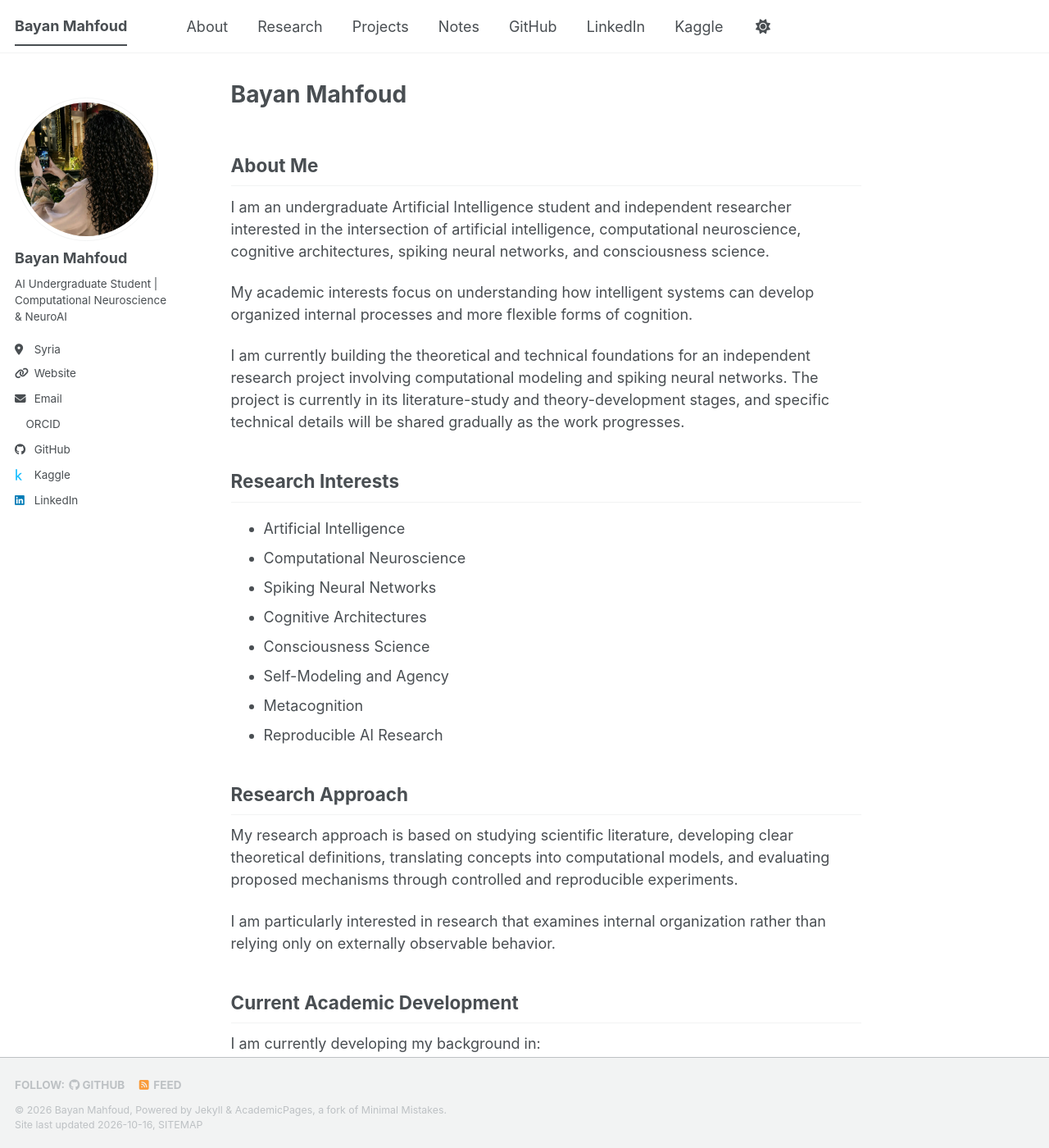
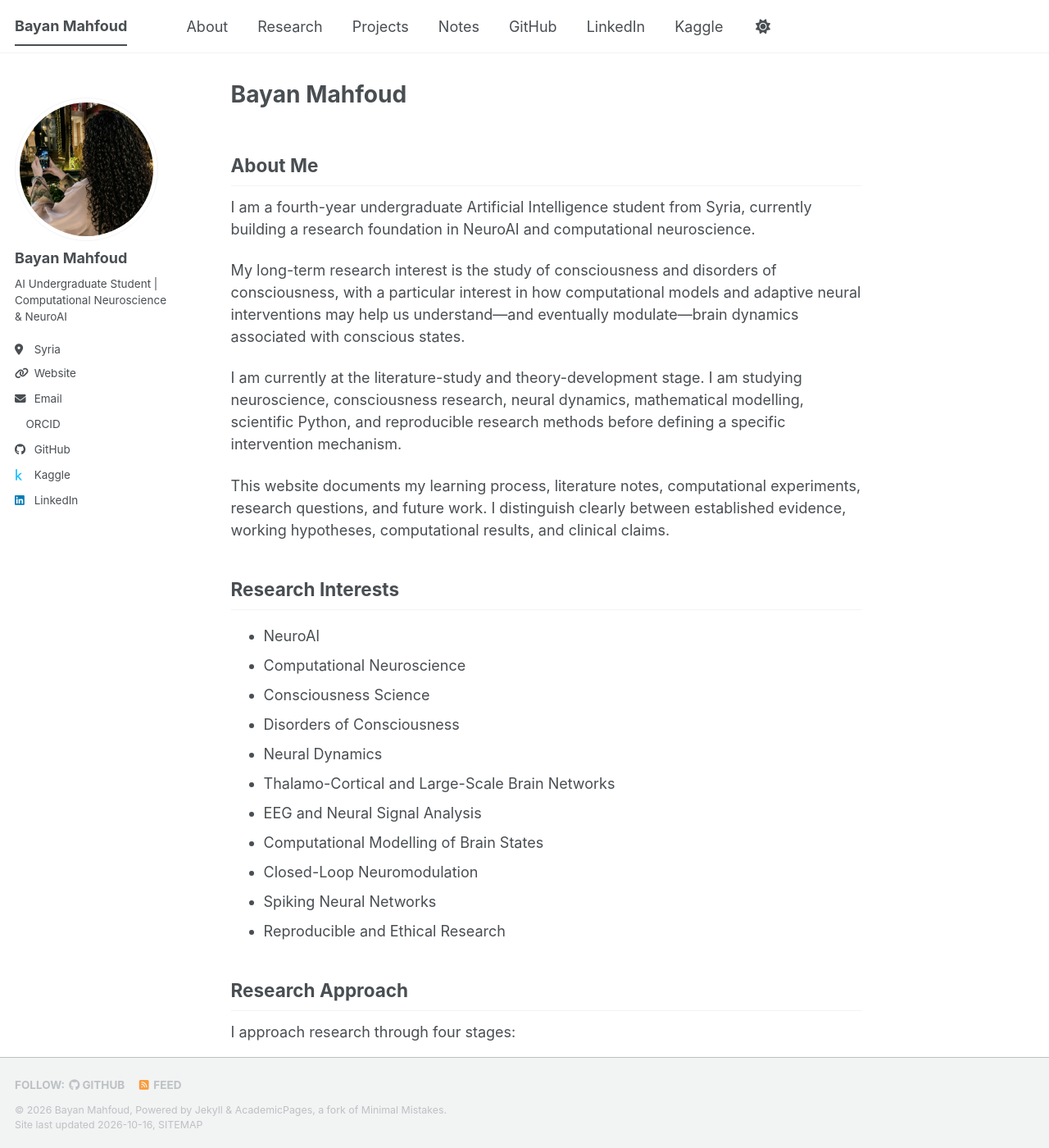
Before and after one commit to BayanMahfoud/BayanMahfoud-academic-preview, a Jekyll site: the page built from _pages/about.md, in a window 1280 px wide and 1400 px high. Shown: the whole window at 82% size. Built offline with Jekyll 4.4.1, drawn with Linux system fonts in a browser that asks for light colours; a style sheet for code colours, icons or effects is not loaded; some of the changed text lies outside the part shown.

Commit message:
Update about.md

```diff
--- a/_pages/about.md
+++ b/_pages/about.md
@@ -9,46 +9,59 @@ redirect_from:
 
 ## About Me
 
-I am an undergraduate Artificial Intelligence student and independent researcher interested in the intersection of artificial intelligence, computational neuroscience, cognitive architectures, spiking neural networks, and consciousness science.
+I am a fourth-year undergraduate Artificial Intelligence student from Syria, currently building a research foundation in NeuroAI and computational neuroscience.
 
-My academic interests focus on understanding how intelligent systems can develop organized internal processes and more flexible forms of cognition.
+My long-term research interest is the study of consciousness and disorders of consciousness, with a particular interest in how computational models and adaptive neural interventions may help us understand—and eventually modulate—brain dynamics associated with conscious states.
 
-I am currently building the theoretical and technical foundations for an independent research project involving computational modeling and spiking neural networks. The project is currently in its literature-study and theory-development stages, and specific technical details will be shared gradually as the work progresses.
+I am currently at the literature-study and theory-development stage. I am studying neuroscience, consciousness research, neural dynamics, mathematical modelling, scientific Python, and reproducible research methods before defining a specific intervention mechanism.
+
+This website documents my learning process, literature notes, computational experiments, research questions, and future work. I distinguish clearly between established evidence, working hypotheses, computational results, and clinical claims.
 
 ## Research Interests
 
-- Artificial Intelligence
+- NeuroAI
 - Computational Neuroscience
+- Consciousness Science
+- Disorders of Consciousness
+- Neural Dynamics
+- Thalamo-Cortical and Large-Scale Brain Networks
+- EEG and Neural Signal Analysis
+- Computational Modelling of Brain States
+- Closed-Loop Neuromodulation
 - Spiking Neural Networks
-- Cognitive Architectures
-- Consciousness Science
-- Self-Modeling and Agency
-- Metacognition
-- Reproducible AI Research
+- Reproducible and Ethical Research
 
 ## Research Approach
 
-My research approach is based on studying scientific literature, developing clear theoretical definitions, translating concepts into computational models, and evaluating proposed mechanisms through controlled and reproducible experiments.
+I approach research through four stages:
 
-I am particularly interested in research that examines internal organization rather than relying only on externally observable behavior.
+1. Understanding the neuroscience and clinical problem.
+2. Mapping existing theories, measurements, and interventions.
+3. Translating testable hypotheses into mathematical and computational frameworks.
+4. Evaluating proposed mechanisms through controlled, reproducible, and safety-aware experiments.
+
+I am particularly interested in the gap between detecting residual or covert consciousness and developing interventions that can adapt to the changing dynamics of an individual brain.
+
+At the current stage, my work is exploratory and theoretical. I do not present computational simulations as proof of clinical efficacy.
 
 ## Current Academic Development
 
-I am currently developing my background in:
+I am currently strengthening my foundations in:
 
-- Artificial intelligence and machine learning
-- Computational neuroscience
-- Mathematical modeling
-- Scientific Python
-- Spiking neural networks
-- Cognitive science
-- Research methodology and reproducibility
+- Python for scientific computing
+- Linear algebra, calculus, probability, and dynamical systems
+- Machine learning and neural signal processing
+- Basic and systems neuroscience
+- EEG and computational analysis of brain signals
+- Mathematical and computational modelling of neural networks
+- Consciousness research and disorders of consciousness
+- Research methodology, scientific writing, and reproducibility
 
-This website documents my academic development, research interests, literature study, computational work, and future research outputs.
+My current priority is not collecting certificates, but producing verifiable work: code that I understand, literature notes, reproducible experiments, and clearly documented research questions.
 
 ## Profiles
 
 - [GitHub](https://github.com/BayanMahfoud )
 - [LinkedIn](https://www.linkedin.com/in/bayan-m-mahfoud/ )
 - [Kaggle](https://www.kaggle.com/aionstreet )
-- [Personal Website](https://bayanmahfoud.github.io/ )
+- [Personal Website](https://bayanmahfoud.github.io/BayanMahfoud-academic-preview/)
```
